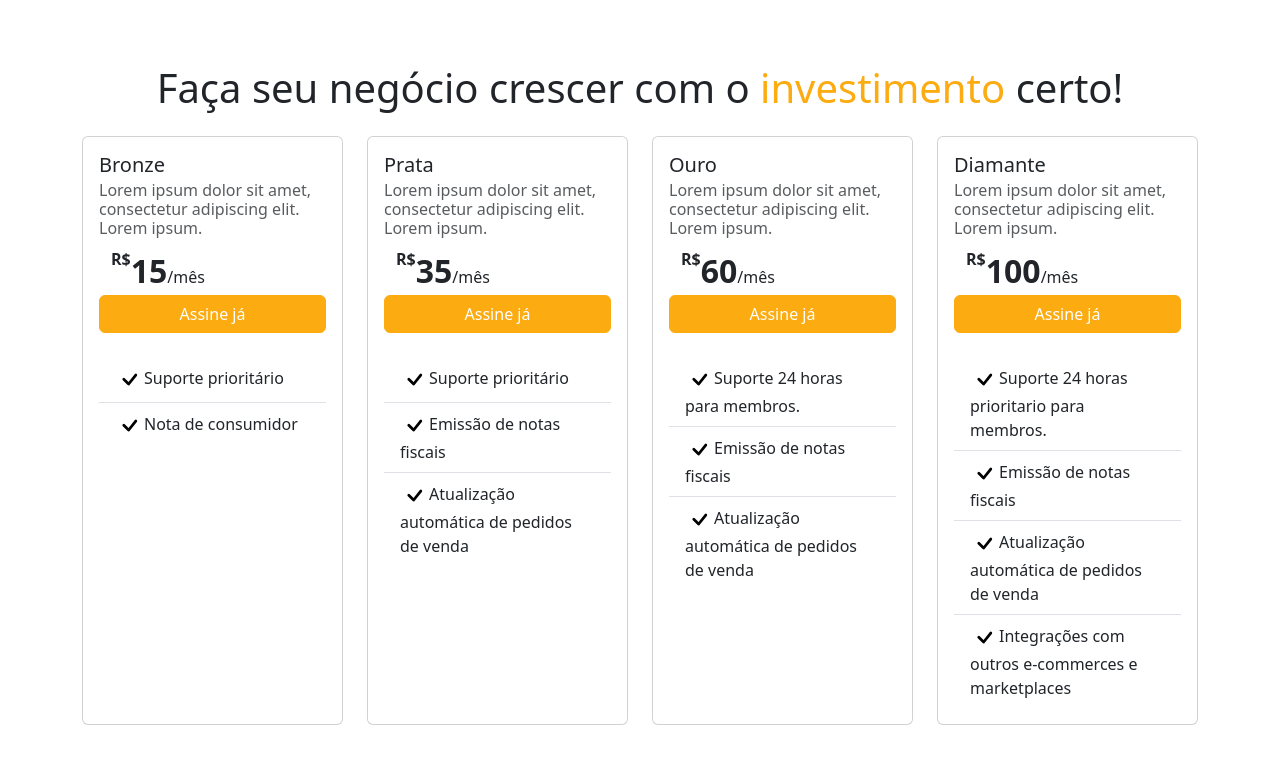
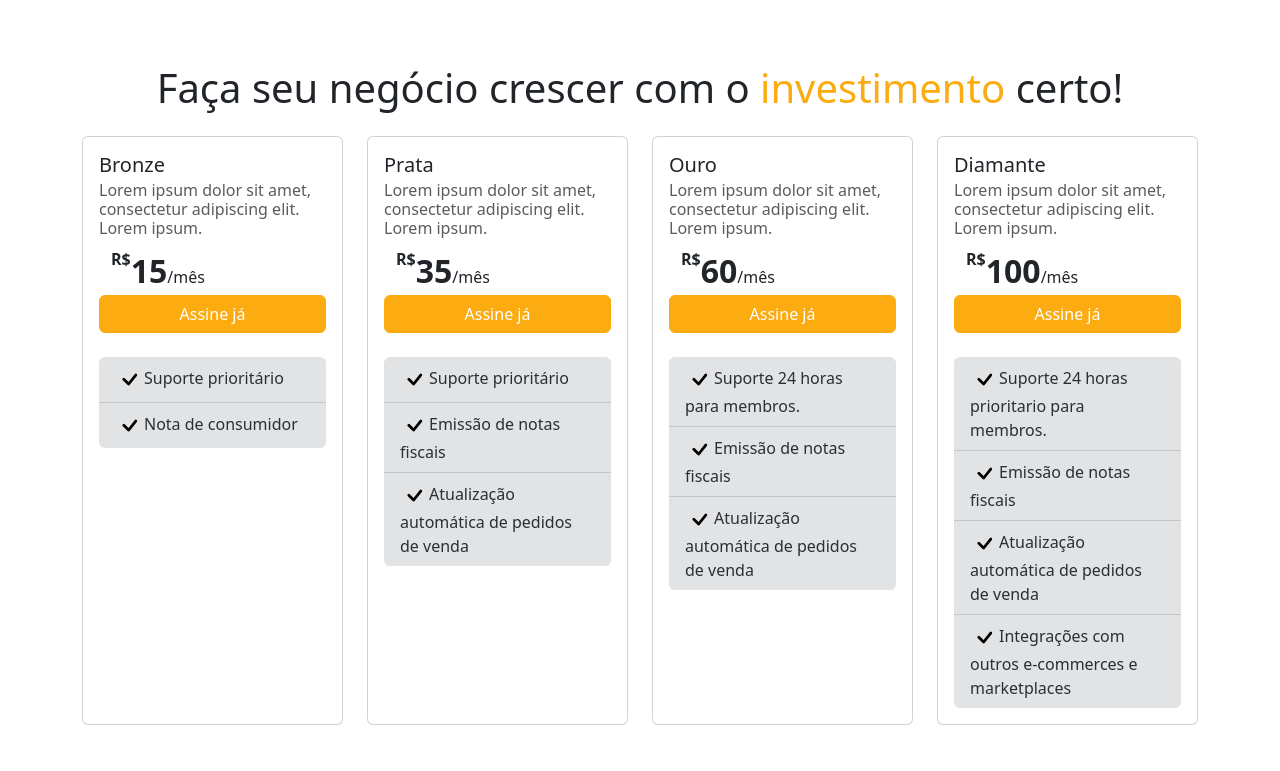
Before and after one commit to JoaoVMarques/marques-ecommerce, a React (Vite) app: page /plans in a window 1280 px wide. Shown: the top 771 px of the page. Built offline with nearby package versions, Linux system fonts and the light colour scheme.

Commit message:
adicionando cor no fundo e borda da lista de vantagens de cada plano

```diff
--- a/src/pages/plansPage/Plans/Components/PlanCard.tsx
+++ b/src/pages/plansPage/Plans/Components/PlanCard.tsx
@@ -16,7 +16,7 @@ function PlanCard(props: { plan: interfacePlans }) {
           <Button className="orange-button mb-4 w-100">
             Assine já
           </Button>
-          <ListGroup className="list-group-flush white-secondary-backgroud">
+          <ListGroup className="list-group-flush list-group-item-secondary list-border">
             { plan.benefits.map((name) => (
                 <ListGroup.Item>
                   <img src={check} className="check-icon" />
--- a/src/style.css
+++ b/src/style.css
@@ -39,6 +39,10 @@
   min-width: 99.22vw!important;
 }
 
+.list-border {
+  border-radius: 6px;
+}
+
 .white-secondary-backgroud {
   background-color: #f5f3f4;
 }
```
